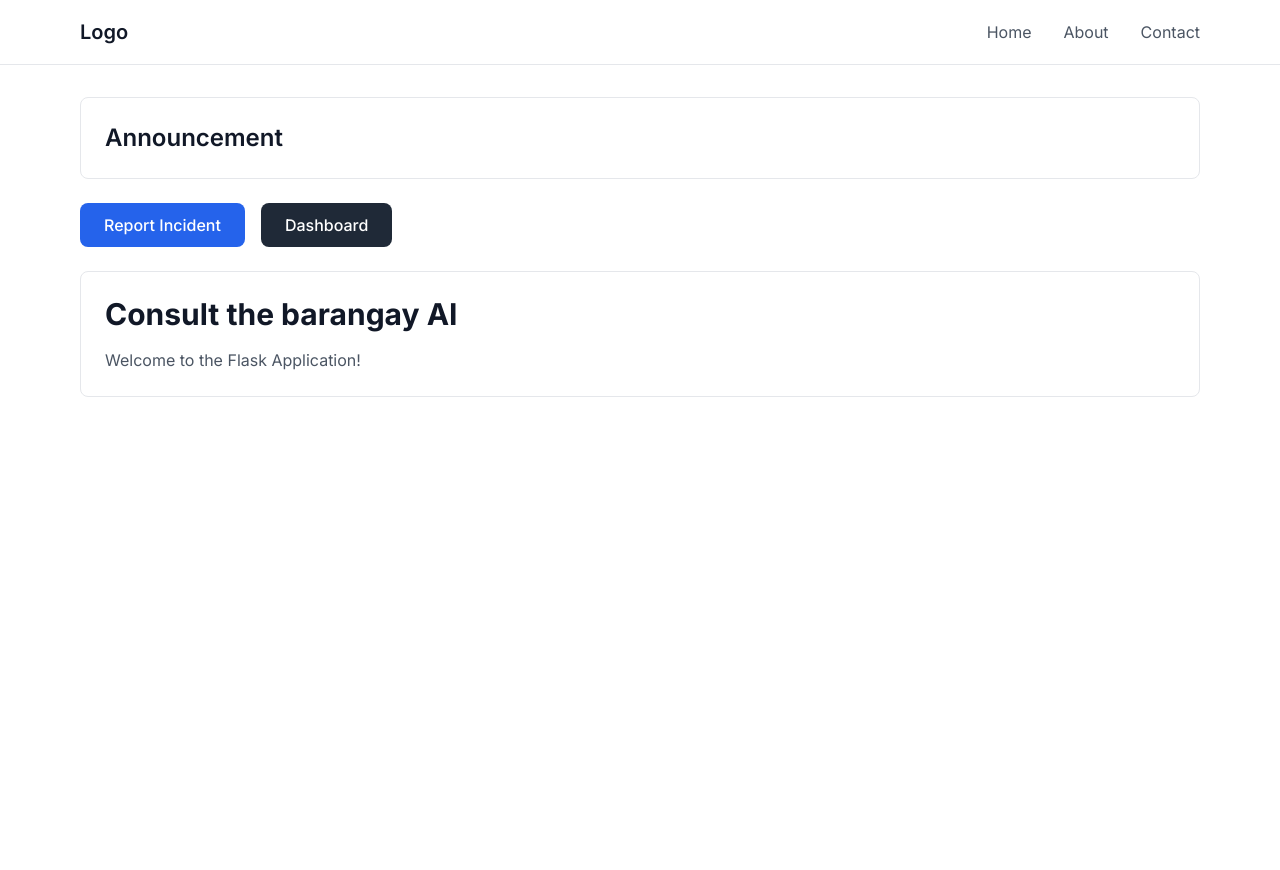
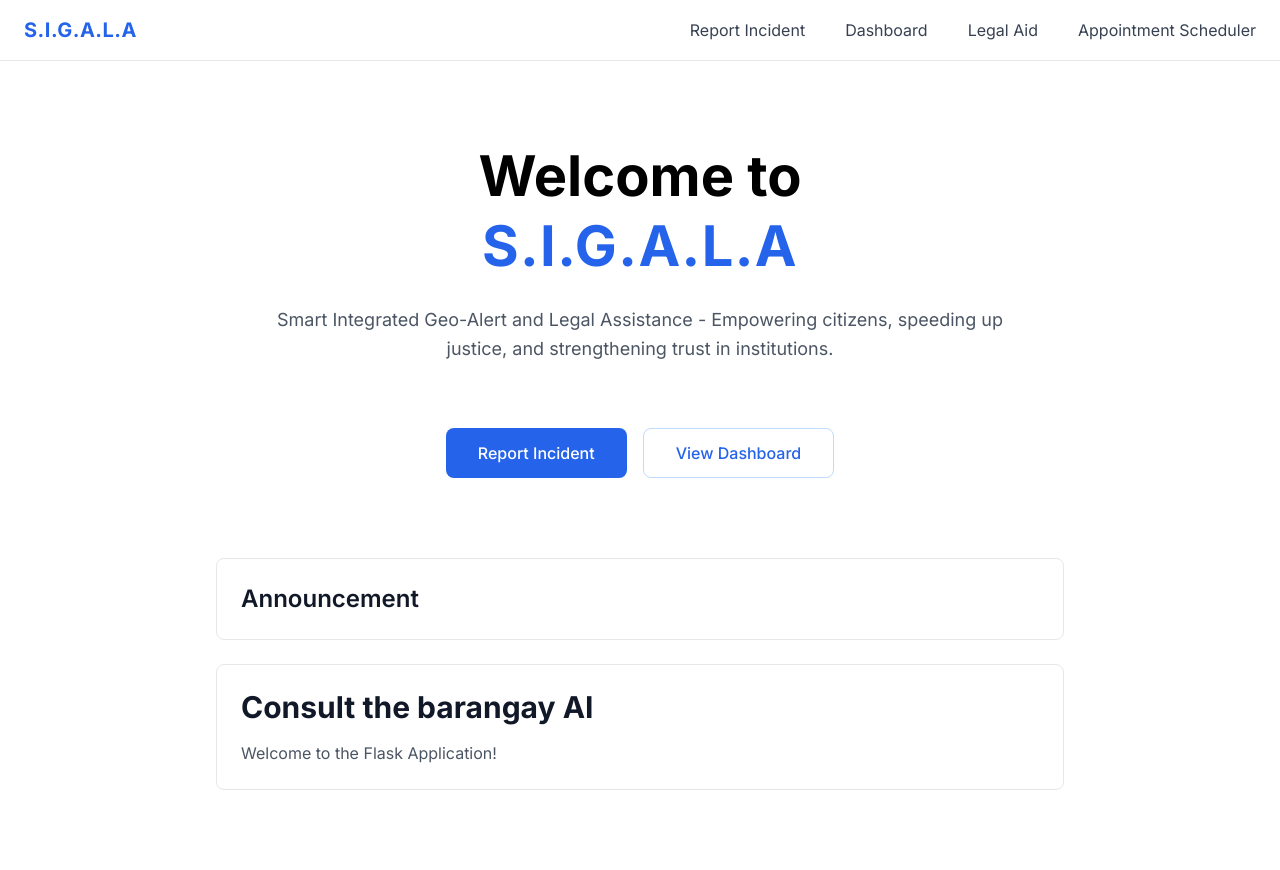
Before and after one commit to EarlClydeeee/GDSC_Hackathon--Team_COOLTOO, a Flask app: page / in a window 1280 px wide. Before the commit the page ends 397 px from the top, so only its background shows below. Run offline with Flask 3, Linux system fonts and the light colour scheme; some libraries are stand-ins or nearby versions.

Commit message:
name and, features

```diff
--- a/app/templates/index.html
+++ b/app/templates/index.html
@@ -16,36 +16,47 @@
 </head>
 <body class="bg-white min-h-screen">
     <!-- Navigation Bar -->
-    <nav class="border-b border-gray-200">
-        <div class="max-w-6xl mx-auto px-4">
-            <div class="flex justify-between h-16">
-                <div class="flex items-center">
-                    <span class="text-xl font-semibold text-gray-900">Logo</span>
-                </div>
-                <div class="flex items-center space-x-8">
-                    <a href="#" class="text-gray-600 hover:text-gray-900">Home</a>
-                    <a href="#" class="text-gray-600 hover:text-gray-900">About</a>
-                    <a href="#" class="text-gray-600 hover:text-gray-900">Contact</a>
+    <nav class="py-4 border-b border-gray-200">
+        <div class="max-w-7xl mx-auto px-6">
+            <div class="flex justify-between items-center">
+                <a href="#" class="text-blue-600 font-bold text-xl tracking-wide">S.I.G.A.L.A</a>
+                <div class="flex items-center space-x-10">
+                    <a href="#" class="text-gray-700 hover:text-gray-900">Report Incident</a>
+                    <a href="#" class="text-gray-700 hover:text-gray-900">Dashboard</a>
+                    <a href="#" class="text-gray-700 hover:text-gray-900">Legal Aid</a>
+                    <a href="#" class="text-gray-700 hover:text-gray-900">Appointment Scheduler</a>
                 </div>
             </div>
         </div>
     </nav>
 
     <!-- Main Content -->
-    <main class="max-w-6xl mx-auto px-4 py-8">
+    <main class="max-w-4xl mx-auto px-6 py-20">
+        <!-- Welcome Section -->
+        <div class="text-center mb-16">
+            <h1 class="text-[3.5rem] leading-tight font-bold mb-6">
+                Welcome to<br>
+                <span class="text-blue-600 tracking-wide">S.I.G.A.L.A</span>
+            </h1>
+            <p class="text-gray-600 text-lg max-w-3xl mx-auto leading-relaxed">
+                Smart Integrated Geo-Alert and Legal Assistance - Empowering citizens,
+                speeding up justice, and strengthening trust in institutions.
+            </p>
+        </div>
+
+        <!-- Action Buttons -->
+        <div class="flex justify-center space-x-4 mb-20">
+            <a href="#" class="inline-flex items-center px-8 py-3 bg-blue-600 text-white text-base font-medium rounded-lg hover:bg-blue-700 transition-colors">
+                Report Incident
+            </a>
+            <a href="#" class="inline-flex items-center px-8 py-3 bg-white text-blue-600 text-base font-medium rounded-lg border border-blue-200 hover:border-blue-300 transition-colors">
+                View Dashboard
+            </a>
+        </div>
+
         <!-- Announcement Section -->
         <div class="border border-gray-200 rounded-lg p-6 mb-6">
             <h2 class="text-2xl font-semibold text-gray-900">Announcement</h2>
-        </div>
-
-        <!-- Action Buttons -->
-        <div class="flex space-x-4 mb-6">
-            <button class="px-6 py-2.5 bg-blue-600 text-white font-medium rounded-lg hover:bg-blue-700 transition-colors">
-                Report Incident
-            </button>
-            <button class="px-6 py-2.5 bg-gray-800 text-white font-medium rounded-lg hover:bg-gray-900 transition-colors">
-                Dashboard
-            </button>
         </div>
 
         <!-- Consult Section -->
```
